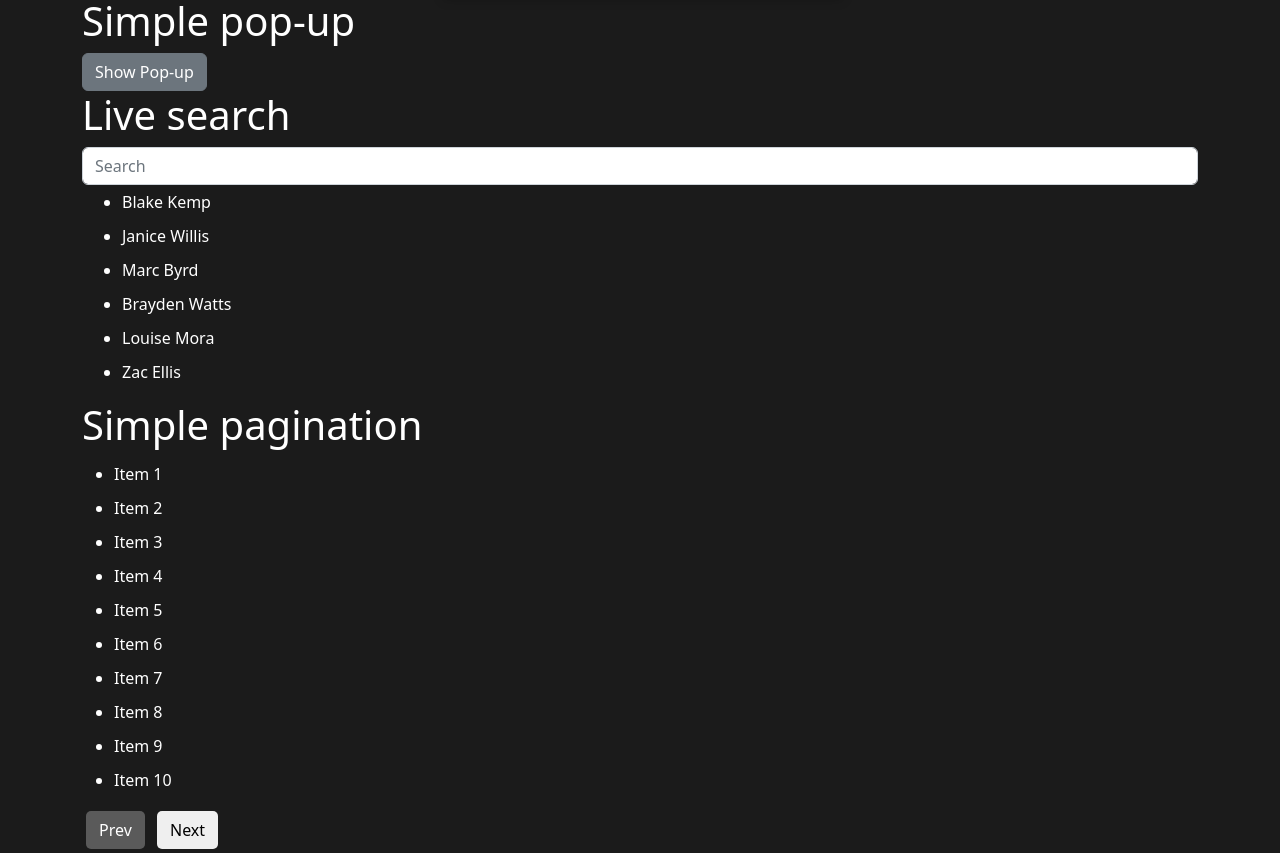
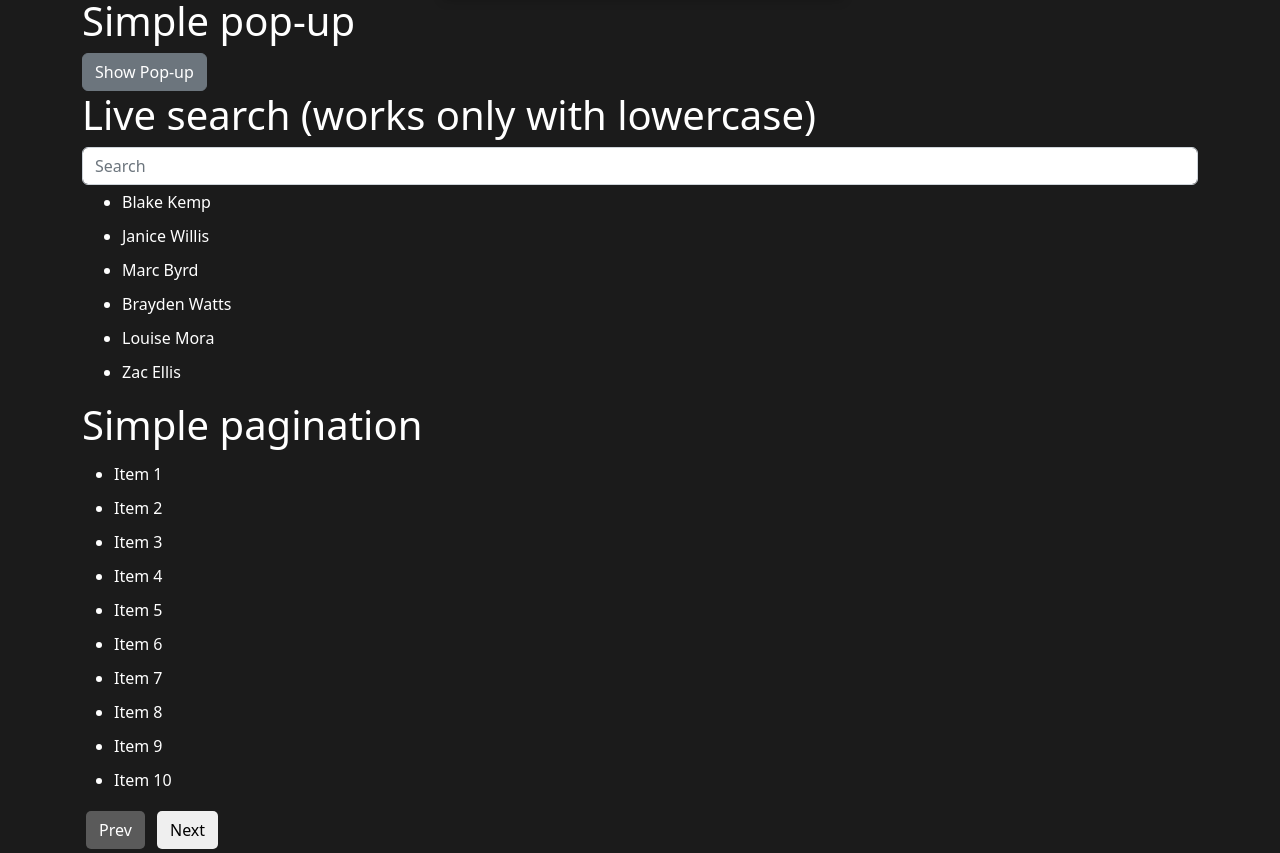
Before and after one commit to courses-of-the-joskosti/sergeant-mosmain, a plain HTML site: page docs/index.html in a window 1280 px wide. Shown: the part 2413-3266 px from the top of the page. Drawn offline with nearby package versions, Linux system fonts and the light colour scheme.

Commit message:
find and mark bug

```diff
--- a/docs/index.html
+++ b/docs/index.html
@@ -521,7 +521,7 @@
     </div>
 
     <div class="container" id="container-7">
-      <h1>Live search</h1>
+      <h1>Live search (works only with lowercase)</h1>
       <div class="input-group flex-nowrap">
         <input type="text" class="form-control list-search" placeholder="Search" aria-label="Username" aria-describedby="addon-wrapping">
       </div>
```
